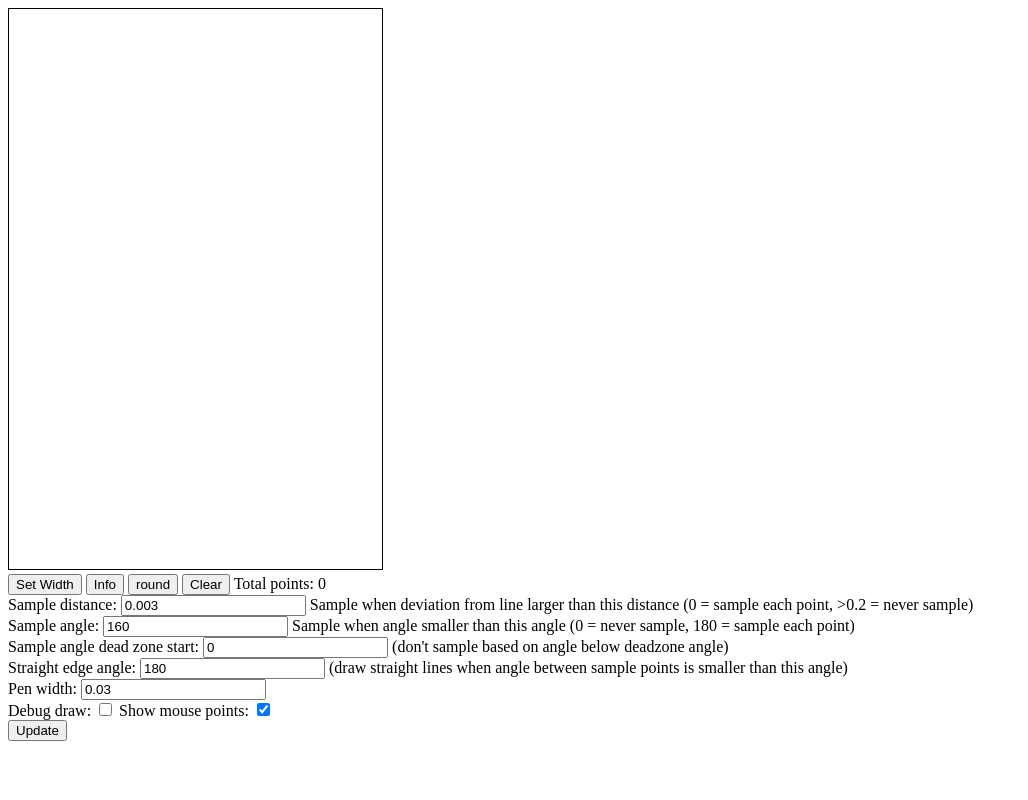
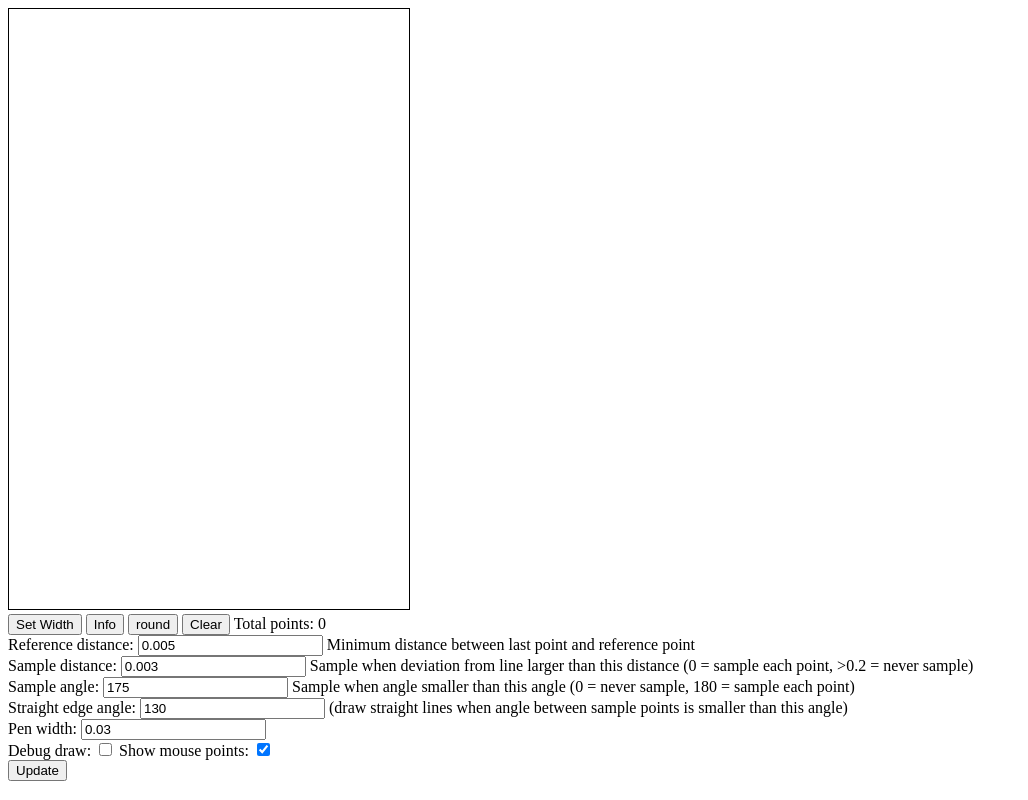
Before and after one commit to superhitgame/superhitgame.github.io, a plain HTML site: page index.html in a window 1280 px wide. Both pictures are taken after a click on the button "Update". Shown: the whole page, without its empty margins (0-1028 px from the left). Drawn offline with Linux system fonts and the light colour scheme.

Commit message:
update debug

```diff
--- a/board.js
+++ b/board.js
@@ -89,7 +89,7 @@ Board.prototype.shouldSampleBasedOnAngle = function(lastX, lastY, bufferX, buffe
     var self = this;
     var angle = helper.angle(lastX, lastY, bufferX, bufferY, normX, normY);
     //return angle <= self.config.SAMPLE_HOOK_THRESHOLD;
-    return angle <= self.config.SAMPLE_HOOK_THRESHOLD && angle > self.config.SAMPLE_HOOK_DEAD_ZONE_START_THRESHOLD;
+    return angle <= self.config.SAMPLE_HOOK_THRESHOLD;
 
 };
 
--- a/bundle.js
+++ b/bundle.js
@@ -61,18 +61,15 @@
 	    //sample when we make an angle smaller this threshold
 	    //0 = never sample
 	    //180 = sample each point
-	    SAMPLE_HOOK_DEGREES: 160,
-	    SAMPLE_HOOK_THRESHOLD: 160 * Math.PI / 180, //first number is the angle in degrees
-
-	    SAMPLE_HOOK_DEAD_ZONE_START_DEGREES: 0,
-	    SAMPLE_HOOK_DEAD_ZONE_START_THRESHOLD: 0 * Math.PI / 180, //first number is the angle in degrees
+	    SAMPLE_HOOK_DEGREES: 175,
+	    SAMPLE_HOOK_THRESHOLD: 175 * Math.PI / 180, //first number is the angle in degrees
 
 	    //draw straight lines, instead of smooth when angle between smaple points is smaller than this threshold
 	    //0 = always smooth
 	    //180 = always straight
 	    //var HOOK_THRESHOLD = 130 * Math.PI / 180; //first number is the angle in degrees
-	    HOOK_DEGREES: 180,
-	    HOOK_THRESHOLD: 180 * Math.PI / 180, //first number is the angle in degrees
+	    HOOK_DEGREES: 130,
+	    HOOK_THRESHOLD: 130 * Math.PI / 180, //first number is the angle in degrees
 
 	    // ////////////////////////////
 
@@ -95,7 +92,7 @@
 	    var inputArea = new InputArea(visibleCanvas, board);
 	    var v = helper.viewport();
 	    //canvas.width  = v.width - 20;
-	    board.setHeight(v.height - 240);
+	    board.setHeight(v.height - 200);
 
 	    document.getElementById("widthButton").addEventListener("click", function() {
 	        board.setWidth(prompt("Set width:"));
@@ -113,18 +110,18 @@
 	        alert("Total points: " + board.normalizedPenX.length);
 	    });
 
+	    var referenceDistance = document.getElementById("referenceDistance");
 	    var sampleDistance = document.getElementById("sampleDistance");
 	    var sampleHook = document.getElementById("sampleHook");
-	    var deadZoneStart = document.getElementById("deadZoneStart");
 	    var straightAngle = document.getElementById("straightAngle");
 	    var penWidth = document.getElementById("penWidth");
 	    var debugDraw = document.getElementById("debugDraw");
 	    var showMouse = document.getElementById("showMouse");
 	    var totalPoints = document.getElementById("totalPoints");
 
+	    referenceDistance.value = config.START_DISTANCE_THRESHOLD;
 	    sampleDistance.value = config.SAMPLE_DISTANCE_THRESHOLD;
 	    sampleHook.value = config.SAMPLE_HOOK_DEGREES;
-	    deadZoneStart.value = config.SAMPLE_HOOK_DEAD_ZONE_START_DEGREES;
 	    straightAngle.value = config.HOOK_DEGREES;
 	    penWidth.value = config.NORMALIZED_PEN_WIDTH;
 	    debugDraw.checked = config.DEBUG_DRAW;
@@ -143,11 +140,10 @@
 	    }
 
 	    var update = function(){
+	        config.START_DISTANCE_THRESHOLD = referenceDistance.value;
 	        config.SAMPLE_DISTANCE_THRESHOLD = sampleDistance.value;
 	        config.SAMPLE_HOOK_DEGREES = sampleHook.value;
 	        config.SAMPLE_HOOK_THRESHOLD = sampleHook.value * Math.PI / 180;
-	        config.SAMPLE_HOOK_DEAD_ZONE_START_DEGREES = deadZoneStart.value;
-	        config.SAMPLE_HOOK_DEAD_ZONE_START_THRESHOLD = deadZoneStart.value * Math.PI / 180;
 	        config.HOOK_DEGREES = straightAngle.value;
 	        config.HOOK_THRESHOLD = straightAngle.value * Math.PI / 180;
 	        config.NORMALIZED_PEN_WIDTH = penWidth.value;
@@ -255,7 +251,7 @@
 	    var self = this;
 	    var angle = helper.angle(lastX, lastY, bufferX, bufferY, normX, normY);
 	    //return angle <= self.config.SAMPLE_HOOK_THRESHOLD;
-	    return angle <= self.config.SAMPLE_HOOK_THRESHOLD && angle > self.config.SAMPLE_HOOK_DEAD_ZONE_START_THRESHOLD;
+	    return angle <= self.config.SAMPLE_HOOK_THRESHOLD;
 
 	};
 
--- a/index.html
+++ b/index.html
@@ -17,11 +17,11 @@
         Total points: <span id="totalPoints">0</span>
 
         <br>
+        Reference distance: <input id="referenceDistance" type="text"> </input>Minimum distance between last point and reference point
+        <br>
         Sample distance: <input id="sampleDistance" type="text"> </input>Sample when deviation from line larger than this distance (0 = sample each point, >0.2 = never sample)
         <br>
         Sample angle: <input id="sampleHook" type="text"> </input>Sample when angle smaller than this angle (0 = never sample, 180 = sample each point)
-        <br>
-        Sample angle dead zone start: <input id="deadZoneStart" type="text"> </input>(don't sample based on angle below deadzone angle)
         <br>
         Straight edge angle: <input id="straightAngle" type="text"> </input>(draw straight lines when angle between sample points is smaller than this angle)
         <br>
```
Also changed, not shown: entry.js (+8 -12 lines).
